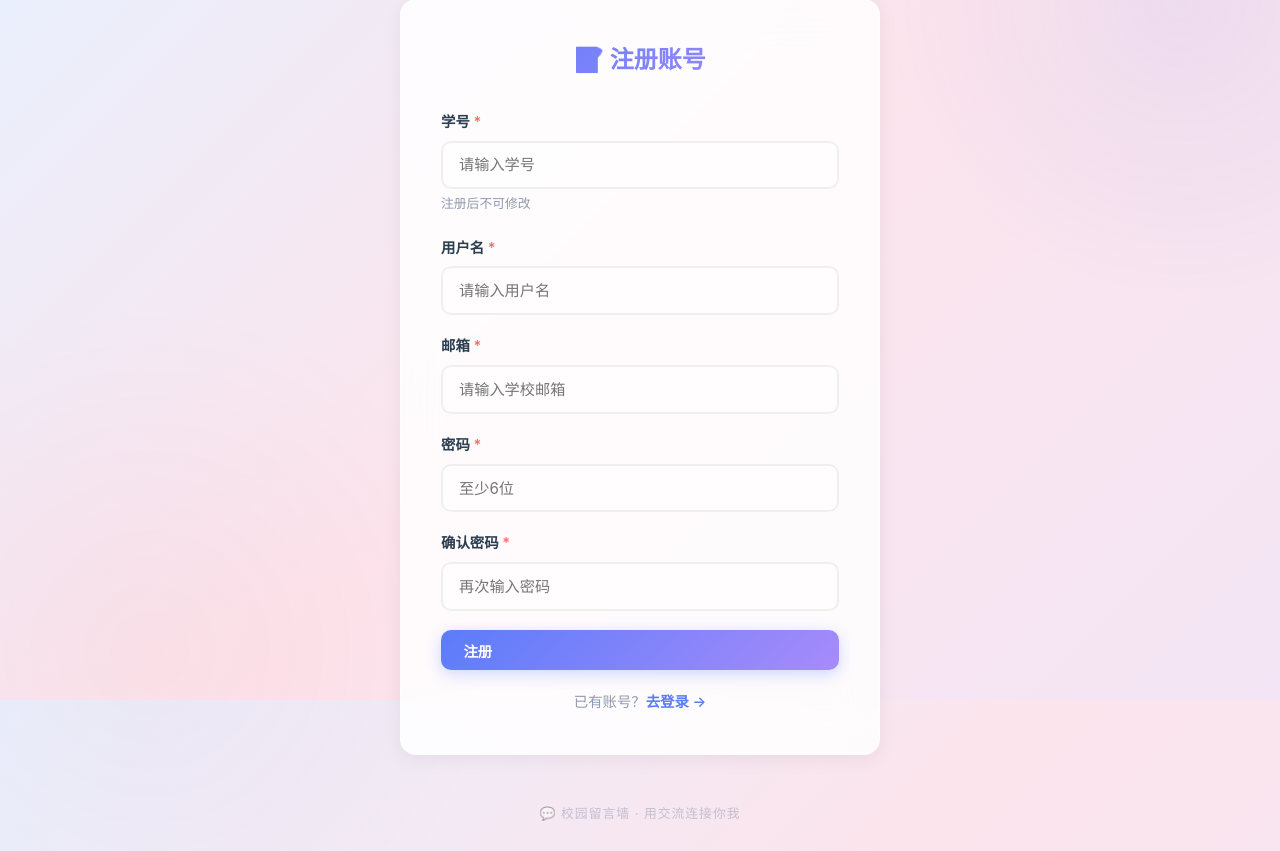
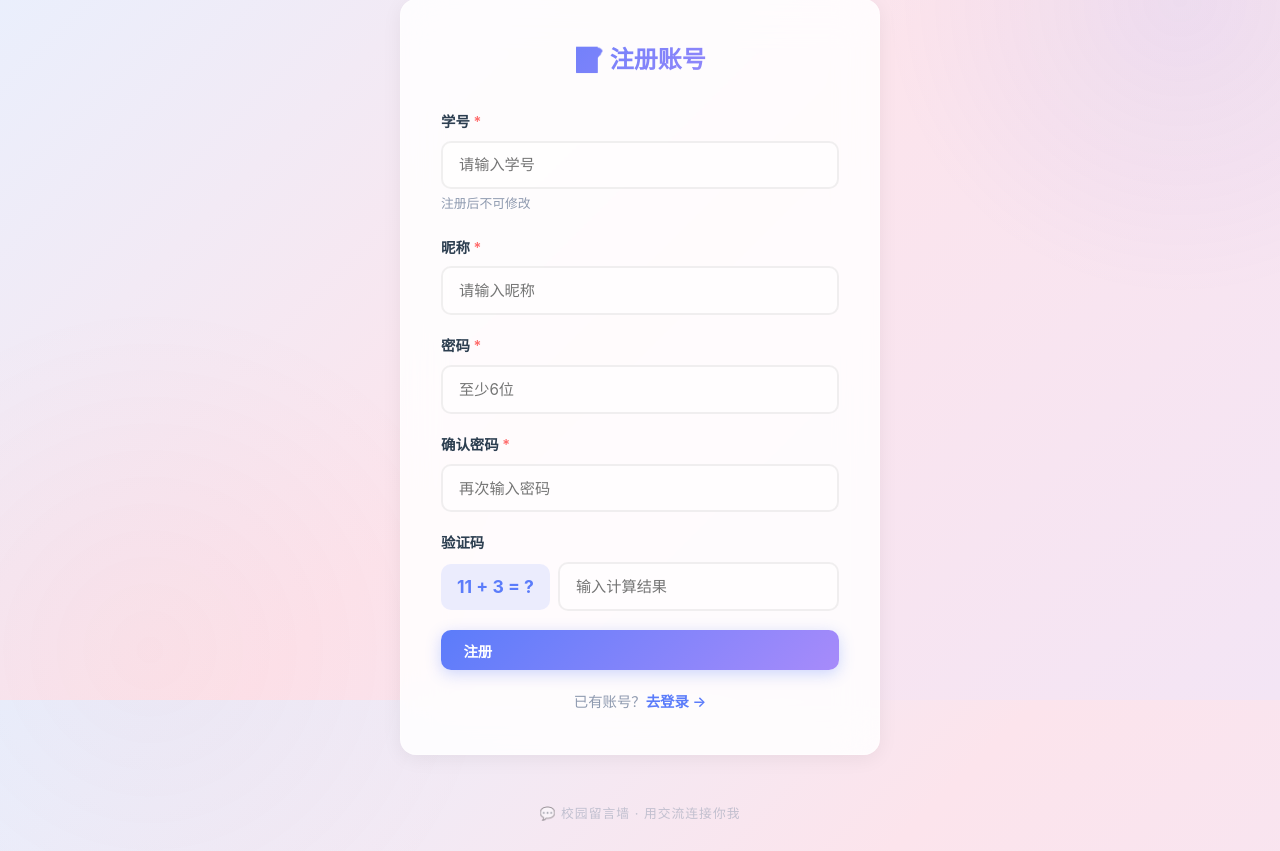
Before and after one commit to shiyunmiao/AHSTU, a Flask app: page /register in a window 1280 px wide. Shown: the part 100-951 px from the top of the page. Run offline with Flask 3, Linux system fonts and the light colour scheme.

Commit message:
feat: 注册去邮箱 + 加验证码 + 昵称标签

```diff
--- a/app.py
+++ b/app.py
@@ -1,7 +1,8 @@
 # app.py - Flask 主程序
 from flask import (Flask, render_template, request, redirect, url_for,
-                   flash, jsonify, send_from_directory)
+                   flash, jsonify, send_from_directory, session)
 import os
+import random
 from werkzeug.utils import secure_filename
 from datetime import datetime
 from flask_login import (LoginManager, login_user, logout_user,
@@ -108,35 +109,41 @@ def register():
     if current_user.is_authenticated:
         return redirect(url_for('index'))
 
+    # 生成验证码
+    num1 = random.randint(1, 20)
+    num2 = random.randint(1, 10)
+    session['captcha_answer'] = num1 + num2
+    captcha_text = f'{num1} + {num2} = ?'
+
     if request.method == 'POST':
         student_id = request.form.get('student_id', '').strip()
-        username = request.form.get('username', '').strip()
-        email = request.form.get('email', '').strip()
+        nickname = request.form.get('nickname', '').strip()
         password = request.form.get('password', '')
         confirm = request.form.get('confirm', '')
+        captcha_input = request.form.get('captcha', '').strip()
 
-        if not all([student_id, username, email, password, confirm]):
+        if not all([student_id, nickname, password, confirm]):
             flash('所有字段都是必填的')
-            return render_template('register.html')
+            return render_template('register.html', captcha_text=captcha_text)
         if password != confirm:
             flash('两次密码输入不一致')
-            return render_template('register.html')
+            return render_template('register.html', captcha_text=captcha_text)
         if len(password) < 6:
             flash('密码长度至少6位')
-            return render_template('register.html')
+            return render_template('register.html', captcha_text=captcha_text)
+        if not captcha_input or not captcha_input.isdigit() or int(captcha_input) != session.get('captcha_answer'):
+            flash('验证码错误')
+            return render_template('register.html', captcha_text=captcha_text)
         if User.query.filter_by(student_id=student_id).first():
             flash('该学号已被注册')
-            return render_template('register.html')
-        if User.query.filter_by(username=username).first():
-            flash('该用户名已被使用')
-            return render_template('register.html')
-        if User.query.filter_by(email=email).first():
-            flash('该邮箱已被注册')
-            return render_template('register.html')
+            return render_template('register.html', captcha_text=captcha_text)
+        if User.query.filter_by(username=nickname).first():
+            flash('该昵称已被使用')
+            return render_template('register.html', captcha_text=captcha_text)
 
         user = User(
-            student_id=student_id, username=username, email=email,
-            password_hash=generate_password_hash(password), nickname=username
+            student_id=student_id, username=nickname, nickname=nickname,
+            password_hash=generate_password_hash(password)
         )
         db.session.add(user)
         db.session.commit()
@@ -144,7 +151,7 @@ def register():
         flash('注册成功！欢迎加入校园留言墙')
         return redirect(url_for('index'))
 
-    return render_template('register.html')
+    return render_template('register.html', captcha_text=captcha_text)
 
 
 # ─── 4.4 登录 ───
@@ -202,16 +209,14 @@ def profile():
     if request.method == 'POST':
         nickname = request.form.get('nickname', '').strip()
         email = request.form.get('email', '').strip()
-        if not email:
-            flash('邮箱不能为空')
-            return redirect(url_for('profile'))
         if nickname:
             current_user.nickname = nickname
-        existing = User.query.filter(User.email == email, User.id != current_user.id).first()
-        if existing:
-            flash('该邮箱已被其他用户使用')
-            return redirect(url_for('profile'))
-        current_user.email = email
+        if email:
+            existing = User.query.filter(User.email == email, User.id != current_user.id).first()
+            if existing:
+                flash('该邮箱已被其他用户使用')
+                return redirect(url_for('profile'))
+            current_user.email = email
         db.session.commit()
         flash('个人信息已更新')
         return redirect(url_for('profile'))
@@ -385,7 +390,6 @@ def init_db():
     if not User.query.filter_by(username='admin').first():
         admin = User(
             student_id='00000000', username='admin',
-            email='admin@school.edu',
             password_hash=generate_password_hash('admin123'),
             nickname='管理员', is_admin=True
         )
--- a/models.py
+++ b/models.py
@@ -13,7 +13,7 @@ class User(UserMixin, db.Model):
     id = db.Column(db.Integer, primary_key=True)
     student_id = db.Column(db.String(20), unique=True, nullable=False)   # 学号，唯一不可改
     username = db.Column(db.String(50), unique=True, nullable=False)     # 用户名
-    email = db.Column(db.String(100), unique=True, nullable=False)       # 邮箱
+    email = db.Column(db.String(100), nullable=True)                      # 邮箱（注册时不再必填）
     password_hash = db.Column(db.String(255), nullable=False)            # 密码哈希
     nickname = db.Column(db.String(50), default='')                      # 昵称
     avatar_url = db.Column(db.String(255), default='')                   # 头像
--- a/templates/register.html
+++ b/templates/register.html
@@ -11,12 +11,8 @@
             <small style="color: var(--text-light); font-size: 0.8rem;">注册后不可修改</small>
         </div>
         <div class="form-group">
-            <label>用户名 <span style="color: var(--danger);">*</span></label>
-            <input type="text" name="username" placeholder="请输入用户名" required>
-        </div>
-        <div class="form-group">
-            <label>邮箱 <span style="color: var(--danger);">*</span></label>
-            <input type="email" name="email" placeholder="请输入学校邮箱" required>
+            <label>昵称 <span style="color: var(--danger);">*</span></label>
+            <input type="text" name="nickname" placeholder="请输入昵称" required>
         </div>
         <div class="form-group">
             <label>密码 <span style="color: var(--danger);">*</span></label>
@@ -26,6 +22,16 @@
             <label>确认密码 <span style="color: var(--danger);">*</span></label>
             <input type="password" name="confirm" placeholder="再次输入密码" required>
         </div>
+        <div class="form-group">
+            <label>验证码</label>
+            <div style="display: flex; gap: 0.5rem; align-items: center;">
+                <span style="font-size: 1.1rem; font-weight: 700; color: var(--primary); padding: 0.5rem 1rem; background: var(--primary-light); border-radius: var(--radius-sm);">
+                    {{ captcha_text }}
+                </span>
+                <input type="text" name="captcha" placeholder="输入计算结果" required
+                       style="flex: 1; padding: 0.8rem 1rem; border: 2px solid var(--border); border-radius: var(--radius-sm); background: rgba(255,255,255,0.5); color: var(--text); font-size: 0.95rem; font-family: inherit;">
+            </div>
+        </div>
         <button type="submit" class="btn btn-primary" style="width: 100%;">注册</button>
     </form>
     <div class="auth-links">已有账号？<a href="{{ url_for('login') }}">去登录 →</a></div>
```
Also changed, not shown: config.py (+15 -4 lines).
